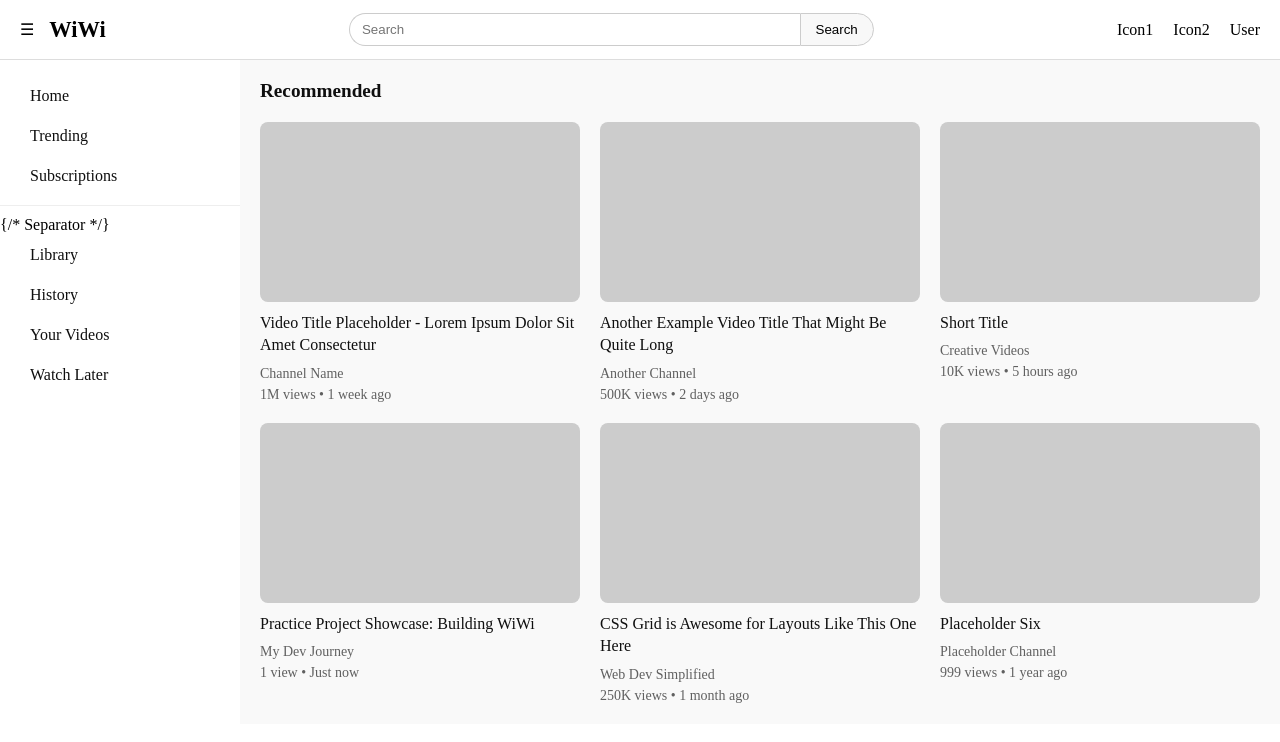
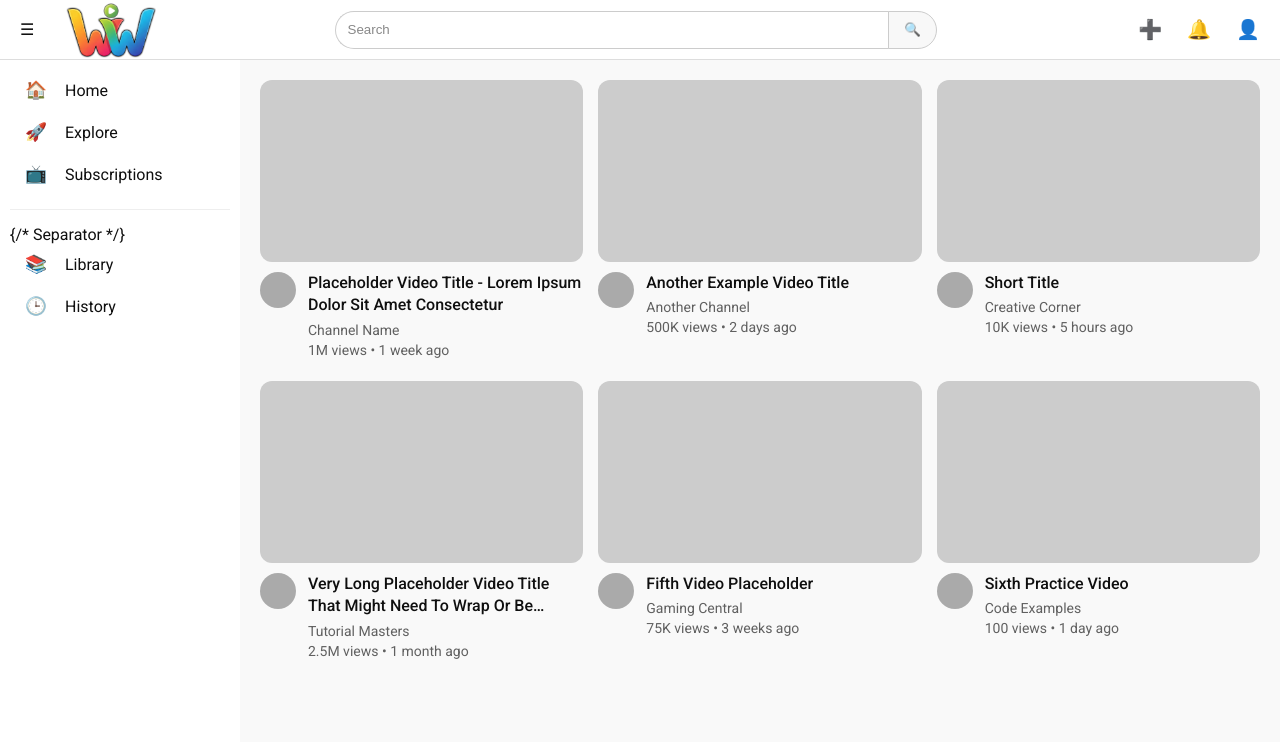
Before and after one commit to NJanoudi/WiWi, a plain HTML site: page index.html in a window 1280 px wide. Drawn offline with Linux system fonts and the light colour scheme.

Commit message:
Feature: Replace text logo with image logo

```diff
--- a/index.html
+++ b/index.html
@@ -11,87 +11,100 @@
 </head>
 <body>
 
-    <header class="site-header">
-        <div class="logo-area">
-            <span>&#9776;</span> <span class="logo-text">WiWi</span>
+    <header>
+        <div class="header-left">
+            <span class="icon">☰</span>
+            <img src="images/WiWi-Logo.png" alt="WiWi Logo" class="logo-image">
         </div>
-        <div class="search-area">
+        <div class="header-center">
             <input type="text" placeholder="Search">
-            <button>Search</button> </div>
-        <div class="user-area">
-            <span>Icon1</span>
-            <span>Icon2</span>
-            <span>User</span>
+            <button class="search-button">🔍</button>
+        </div>
+        <div class="header-right">
+            <span class="icon">➕</span>
+            <span class="icon">🔔</span>
+            <span class="icon">👤</span>
         </div>
     </header>
 
     <div class="main-container">
-        <aside class="sidebar">
-            <nav>
-                <ul>
-                    <li><a href="#">Home</a></li>
-                    <li><a href="#">Trending</a></li>
-                    <li><a href="#">Subscriptions</a></li>
-                    <hr> {/* Separator */}
-                    <li><a href="#">Library</a></li>
-                    <li><a href="#">History</a></li>
-                    <li><a href="#">Your Videos</a></li>
-                    <li><a href="#">Watch Later</a></li>
-                </ul>
-            </nav>
+        <aside>
+            <ul>
+                <li><span class="icon">🏠</span> Home</li>
+                <li><span class="icon">🚀</span> Explore</li>
+                <li><span class="icon">📺</span> Subscriptions</li>
+                <hr> {/* Separator */}
+                <li><span class="icon">📚</span> Library</li>
+                <li><span class="icon">🕒</span> History</li>
+            </ul>
         </aside>
 
-        <main class="content-area">
-            <h2>Recommended</h2>
+        <main>
             <div class="video-grid">
                 <article class="video-card">
                     <div class="thumbnail-placeholder"></div>
                     <div class="video-details">
-                        <h3 class="video-title">Video Title Placeholder - Lorem Ipsum Dolor Sit Amet Consectetur</h3>
-                        <div class="channel-name">Channel Name</div>
-                        <div class="video-stats">1M views • 1 week ago</div>
+                        <div class="channel-avatar-placeholder"></div>
+                        <div class="video-text">
+                            <h3 class="video-title">Placeholder Video Title - Lorem Ipsum Dolor Sit Amet Consectetur</h3>
+                            <p class="channel-name">Channel Name</p>
+                            <p class="video-stats">1M views • 1 week ago</p>
+                        </div>
                     </div>
                 </article>
                 <article class="video-card">
                     <div class="thumbnail-placeholder"></div>
                     <div class="video-details">
-                        <h3 class="video-title">Another Example Video Title That Might Be Quite Long</h3>
-                        <div class="channel-name">Another Channel</div>
-                        <div class="video-stats">500K views • 2 days ago</div>
+                        <div class="channel-avatar-placeholder"></div>
+                        <div class="video-text">
+                            <h3 class="video-title">Another Example Video Title</h3>
+                            <p class="channel-name">Another Channel</p>
+                            <p class="video-stats">500K views • 2 days ago</p>
+                        </div>
                     </div>
                 </article>
-
                 <article class="video-card">
                     <div class="thumbnail-placeholder"></div>
                     <div class="video-details">
-                        <h3 class="video-title">Short Title</h3>
-                        <div class="channel-name">Creative Videos</div>
-                        <div class="video-stats">10K views • 5 hours ago</div>
+                        <div class="channel-avatar-placeholder"></div>
+                        <div class="video-text">
+                            <h3 class="video-title">Short Title</h3>
+                            <p class="channel-name">Creative Corner</p>
+                            <p class="video-stats">10K views • 5 hours ago</p>
+                        </div>
                     </div>
                 </article>
-
-                 <article class="video-card">
+                <article class="video-card">
                     <div class="thumbnail-placeholder"></div>
                     <div class="video-details">
-                        <h3 class="video-title">Practice Project Showcase: Building WiWi</h3>
-                        <div class="channel-name">My Dev Journey</div>
-                        <div class="video-stats">1 view • Just now</div>
+                        <div class="channel-avatar-placeholder"></div>
+                        <div class="video-text">
+                            <h3 class="video-title">Very Long Placeholder Video Title That Might Need To Wrap Or Be Truncated</h3>
+                            <p class="channel-name">Tutorial Masters</p>
+                            <p class="video-stats">2.5M views • 1 month ago</p>
+                        </div>
+                    </div>
+                </article>
+                <article class="video-card">
+                    <div class="thumbnail-placeholder"></div>
+                    <div class="video-details">
+                        <div class="channel-avatar-placeholder"></div>
+                        <div class="video-text">
+                            <h3 class="video-title">Fifth Video Placeholder</h3>
+                            <p class="channel-name">Gaming Central</p>
+                            <p class="video-stats">75K views • 3 weeks ago</p>
+                        </div>
                     </div>
                 </article>
                  <article class="video-card">
                     <div class="thumbnail-placeholder"></div>
                     <div class="video-details">
-                        <h3 class="video-title">CSS Grid is Awesome for Layouts Like This One Here</h3>
-                        <div class="channel-name">Web Dev Simplified</div>
-                        <div class="video-stats">250K views • 1 month ago</div>
-                    </div>
-                </article>
-                 <article class="video-card">
-                    <div class="thumbnail-placeholder"></div>
-                    <div class="video-details">
-                        <h3 class="video-title">Placeholder Six</h3>
-                        <div class="channel-name">Placeholder Channel</div>
-                        <div class="video-stats">999 views • 1 year ago</div>
+                        <div class="channel-avatar-placeholder"></div>
+                        <div class="video-text">
+                            <h3 class="video-title">Sixth Practice Video</h3>
+                            <p class="channel-name">Code Examples</p>
+                            <p class="video-stats">100 views • 1 day ago</p>
+                        </div>
                     </div>
                 </article>
                 </div>
--- a/style.css
+++ b/style.css
@@ -5,181 +5,215 @@
     box-sizing: border-box; /* Makes width/height calculations include padding/border */
 }
 
-/* === Additions / Updates for style.css === */
+body {
+    font-family: 'Roboto', sans-serif; /* A common sans-serif font, fallback to generic */
+    background-color: #f9f9f9; /* Light grey background, similar to YouTube */
+    color: #0f0f0f; /* Dark grey text color */
+}
 
-/* --- Header Refinements --- */
-.site-header { /* Use class selector now */
-    background-color: #ffffff;
-    padding: 0 20px; /* Adjusted padding */
-    border-bottom: 1px solid #ddd;
-    height: 60px;
-    display: flex; /* Use Flexbox for alignment */
+/* === Header === */
+header {
+    background-color: #ffffff; /* White background for header */
+    border-bottom: 1px solid #ddd; /* Light grey line at the bottom */
+    height: 60px; /* Fixed height for the header */
+    display: flex; /* Use flexbox for alignment */
+    justify-content: space-between; /* Space out left, center, right sections */
     align-items: center; /* Vertically center items */
-    justify-content: space-between; /* Space out sections */
-    position: fixed; /* Make header stay at top */
+    padding: 0 20px; /* Horizontal padding */
+    position: fixed; /* Keep header fixed at the top */
     top: 0;
     left: 0;
     width: 100%;
-    z-index: 100; /* Ensure header stays above other content */
+    z-index: 1000; /* Ensure header stays on top */
 }
 
-.logo-area {
+.header-left, .header-center, .header-right {
     display: flex;
     align-items: center;
-    gap: 15px; /* Space between menu icon and logo text */
 }
 
-.logo-text {
-    font-size: 1.4em;
-    font-weight: bold;
+/* Styling for the logo image */
+.header-left .logo-image {
+    height: 60px;  /* --- ADJUST THIS HEIGHT AS NEEDED --- */
+    width: auto;   /* Maintain aspect ratio */
+    margin-left: 30px; /* Keep space from menu icon */
+    cursor: pointer; /* Keep the pointer cursor */
+    display: block; /* Helps prevent extra space below image sometimes */
 }
 
-.search-area {
-    flex-grow: 0.5; /* Allow search to take some space but not max */
-    display: flex;
-    justify-content: center; /* Center search bar within its area */
+.header-left .icon {
+     cursor: pointer;
 }
 
-.search-area input[type="text"] {
-    padding: 8px 12px;
-    width: 70%; /* Adjust width as needed */
-    max-width: 500px;
-    border: 1px solid #ccc;
-    border-right: none; /* Connect input and button */
-    border-radius: 20px 0 0 20px; /* Rounded left corners */
+.header-center {
+    flex-grow: 0.5; /* Allow center to grow, but not dominate */
+    justify-content: center; /* Center the search bar */
+    min-width: 100px; /* Prevent search from becoming too small */
 }
 
-.search-area button {
-    padding: 8px 15px;
+.header-center input[type="text"] {
+    width: 100%; /* Make search bar take most of the center space */
+    max-width: 600px; /* Max width */
+    padding: 8px 12px;
     border: 1px solid #ccc;
-    border-radius: 0 20px 20px 0; /* Rounded right corners */
-    background-color: #f8f8f8;
-    cursor: pointer;
-}
-.search-area button:hover {
-     background-color: #f0f0f0;
+    border-radius: 40px 0 0 40px; /* Rounded left corners */
+    border-right: none; /* Remove right border for button merge */
+    height: 38px; /* Match button height */
 }
 
-.user-area {
+.header-center .search-button {
+    padding: 0 15px; /* Adjust padding */
+    border: 1px solid #ccc;
+    border-radius: 0 40px 40px 0; /* Rounded right corners */
+    background-color: #f8f8f8; /* Light background for button */
+    cursor: pointer; /* Indicate clickable */
+    margin-left: -1px; /* Overlap border slightly */
+    height: 38px; /* Match input height */
     display: flex;
     align-items: center;
-    gap: 20px; /* Space between user icons */
 }
 
-/* --- Sidebar Refinements --- */
-.sidebar { /* Use class selector now */
-    background-color: #ffffff;
-    width: 240px;
-    height: calc(100vh - 60px); /* Full height minus the header height */
-    padding-top: 15px; /* Add padding only at the top */
-    position: fixed; /* Keep sidebar fixed */
-    left: 0;
-    top: 60px; /* Position below the fixed header */
-    overflow-y: auto; /* Add scroll if content overflows */
-}
-
-.sidebar nav ul {
-    list-style: none; /* Remove default bullet points */
-    padding: 0;
-    margin: 0;
-}
-
-.sidebar nav li a {
-    display: block; /* Make the whole area clickable */
-    padding: 10px 20px; /* Spacing inside links */
-    text-decoration: none; /* Remove underline */
-    color: #0f0f0f; /* Standard text color */
-    border-radius: 5px; /* Slightly rounded corners on hover/active */
-    margin: 2px 10px; /* Add some space around links */
-}
-
-.sidebar nav li a:hover {
-    background-color: #eeeeee; /* Light grey background on hover */
-}
-
-.sidebar hr {
-  border: none;
-  border-top: 1px solid #eee;
-  margin: 10px 0;
+.header-center .search-button:hover {
+    background-color: #eee;
 }
 
 
-/* --- Main Content Area Refinements --- */
-.main-container {
-    display: flex;
-    padding-top: 60px; /* Add padding to account for fixed header */
-     /* Remove margin-top, use padding instead */
+.header-center input[type="text"]::placeholder { /* Style placeholder text */
+    color: #888;
 }
 
-.content-area { /* Use class selector now */
-    background-color: #f9f9f9;
-    flex-grow: 1;
-    padding: 20px;
-    margin-left: 240px; /* Add margin to account for fixed sidebar */
-    /* Removed background-color, inherits from body now */
+.header-right .icon {
+    margin-left: 25px; /* Space out right-side icons */
+    font-size: 1.2em; /* Slightly larger icons */
+    cursor: pointer;
 }
 
- .content-area h2 {
-    margin-bottom: 20px;
-    font-size: 1.2em;
-    font-weight: bold;
-    color: #0f0f0f;
+/* === Main Content Area Layout === */
+.main-container {
+    display: flex; /* Arrange children (aside, main) side-by-side */
+    margin-top: 60px; /* Push content below the fixed header */
 }
 
-/* --- Video Grid Layout (Using CSS Grid) --- */
+/* === Sidebar === */
+aside {
+    background-color: #ffffff; /* White background for sidebar */
+    width: 240px; /* Fixed width for the sidebar */
+    height: calc(100vh - 60px); /* Full height minus the header height */
+    padding: 10px 0px 10px 10px; /* Adjust padding */
+    position: fixed; /* Keep sidebar fixed */
+    top: 60px;
+    left: 0;
+    overflow-y: auto; /* Allow sidebar to scroll if content overflows */
+}
+
+aside ul {
+    list-style-type: none; /* Remove default list bullets */
+    padding-right: 10px; /* Space before scrollbar */
+}
+
+aside li {
+    padding: 10px 15px; /* Spacing for sidebar items */
+    display: flex; /* Align icon and text */
+    align-items: center;
+    cursor: pointer;
+    border-radius: 8px; /* More rounded corners */
+    margin-bottom: 2px; /* Small space between items */
+}
+
+aside li:hover {
+    background-color: #eee; /* Subtle hover effect */
+}
+
+aside li .icon {
+    margin-right: 20px; /* Space between icon and text */
+    width: 20px; /* Give icon some space */
+    text-align: center;
+    font-size: 1.1em;
+}
+
+aside hr {
+    border: none;
+    border-top: 1px solid #eee; /* Light separator line */
+    margin: 15px 0; /* More space around separator */
+}
+
+/* === Main Content Area === */
+main {
+    background-color: #f9f9f9; /* Same as body background */
+    flex-grow: 1; /* Allows the main area to take up remaining space */
+    padding: 20px; /* Spacing inside the main content area */
+    margin-left: 240px; /* Offset by the fixed sidebar width */
+}
+
+/* === Main Content - Video Grid === */
 .video-grid {
     display: grid;
-    /* Adjust column count and size for responsiveness later */
-    grid-template-columns: repeat(auto-fill, minmax(250px, 1fr)); /* Responsive columns */
-    gap: 20px; /* Space between grid items */
+    /* Create responsive columns: minimum 250px wide, */
+    /* fill available space (1fr), create as many columns as fit */
+    grid-template-columns: repeat(auto-fill, minmax(250px, 1fr));
+    gap: 20px 15px; /* Row gap, Column gap */
 }
 
 .video-card {
-    /* No background needed if content area has it */
     display: flex;
     flex-direction: column; /* Stack thumbnail and details vertically */
+    cursor: pointer; /* Make whole card clickable */
 }
 
 .thumbnail-placeholder {
     width: 100%;
     aspect-ratio: 16 / 9; /* Common video aspect ratio */
     background-color: #cccccc; /* Grey placeholder */
-    border-radius: 8px; /* Rounded corners for thumbnail */
+    border-radius: 12px; /* More rounded corners for thumbnail */
     margin-bottom: 10px; /* Space below thumbnail */
-    /* In a real app, this would be an <img> tag */
 }
 
+/* Optional: Add a subtle hover effect to thumbnail */
+.video-card:hover .thumbnail-placeholder {
+   border-radius: 0; /* Change shape on hover */
+   transition: border-radius 0.1s ease-in-out; /* Smooth transition */
+}
+
+
 .video-details {
-    /* Container for text below thumbnail */
-     display: flex;
-     flex-direction: column;
-     gap: 5px; /* Space between text elements */
+    display: flex; /* Align avatar and text horizontally */
+}
+
+.channel-avatar-placeholder {
+    min-width: 36px; /* Fixed width */
+    height: 36px;
+    background-color: #aaaaaa; /* Darker grey for avatar */
+    border-radius: 50%; /* Make it circular */
+    margin-right: 12px;
+}
+
+.video-text {
+    display: flex;
+    flex-direction: column; /* Stack title, channel, stats */
+    overflow: hidden; /* Prevent text overflow issues */
 }
 
 .video-title {
-    font-size: 1em; /* 16px if body font-size is default */
-    font-weight: 500; /* Slightly bolder than normal */
+    font-size: 1rem; /* 16px default */
+    font-weight: 500; /* Medium weight */
     color: #0f0f0f;
-    margin-bottom: 4px; /* Space below title */
-    /* Prevent long titles from breaking layout (optional but good) */
-    line-height: 1.4;
-    max-height: 2.8em; /* Limit to 2 lines (line-height * 2) */
+    margin-bottom: 4px;
+    /* Limit title lines and add ellipsis */
+    display: -webkit-box;
+    -webkit-line-clamp: 2; /* Show max 2 lines */
+    -webkit-box-orient: vertical;
     overflow: hidden;
     text-overflow: ellipsis;
-    /* The following are needed for multi-line ellipsis in some browsers */
-     display: -webkit-box;
-    -webkit-line-clamp: 2;
-    -webkit-box-orient: vertical;
+    line-height: 1.4; /* Adjust line height */
 }
 
-.channel-name,
-.video-stats {
-    font-size: 0.875em; /* 14px */
-    color: #606060; /* Grey color for secondary text */
+.channel-name, .video-stats {
+    font-size: 0.875rem; /* 14px */
+    color: #606060; /* Grey text */
+    margin-bottom: 2px;
+    line-height: 1.3;
 }
 
-/* Adjust placeholder styles */
- h1 { /* Remove placeholder styling if needed */
-   font-size: 1.5em; /* Example */
-   color: inherit;
- }
+.channel-name:hover {
+    color: #0f0f0f; /* Darken on hover */
+}
```
Also changed, not shown: images/WiWi-Logo.png (added).
